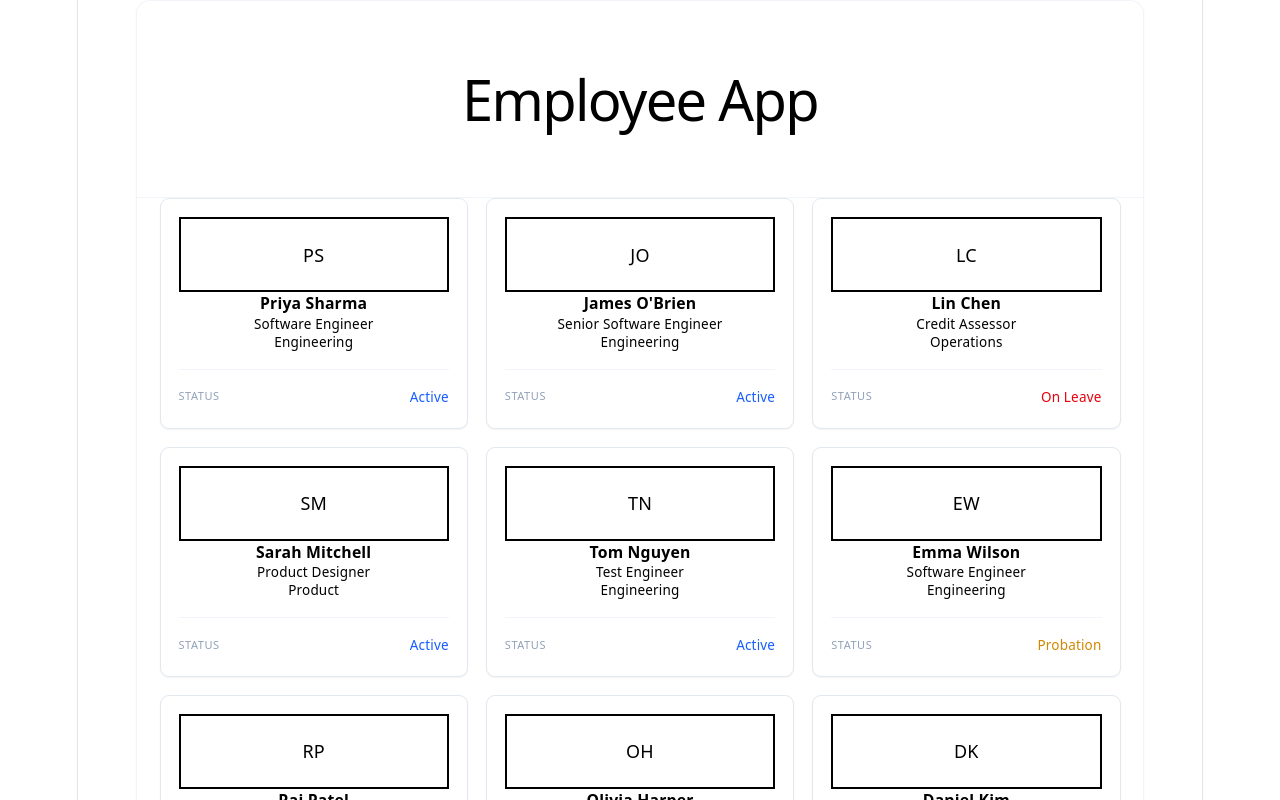
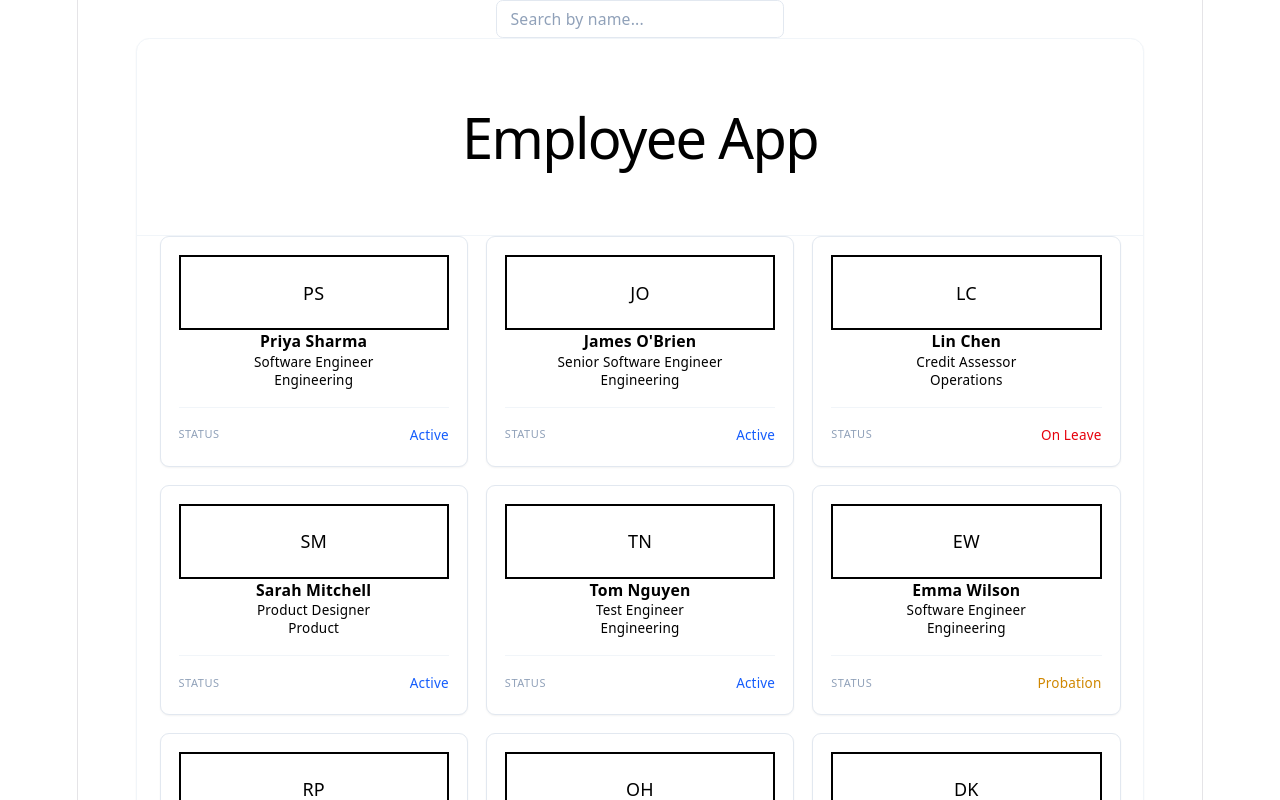
Before and after one commit to daroGH/employee-app, a React (Vite) app: page / in a window 1280 px wide. Shown: the top 800 px of the page. Built offline with nearby package versions, Linux system fonts and the light colour scheme.

Commit message:
Add filter components and use query params as search input to get the search result

```diff
--- a/src/App.jsx
+++ b/src/App.jsx
@@ -1,11 +1,15 @@
 import './App.css'
 import { useState, useEffect } from 'react';
 import Employees from './components/Employees/Employees';
+import Filters from './components/Filters/Filters';
 
 function App() {
   const [employees, setEmployees] = useState([]);
   const [isLoading, setIsLoading] = useState(true);
   const [error, setError] = useState(null);
+
+  const queryParams = new URLSearchParams(window.location.search)
+	const searchInput = queryParams.get('search')
 
   useEffect(() => {
     const fetchEmployees = async () => {
@@ -14,6 +18,17 @@ function App() {
         const response = await fetch('/applicants.json');
         if (!response.ok) throw new Error('Failed to fetch employee records');
         const data = await response.json();
+
+        // Check queryParam for any search/sort and return enriched data
+        // Search filter return filter data
+        // Sort
+        if(searchInput && searchInput.trim()!== '') {
+          const filteredData =
+            data.filter(employee => employee.name.toLowerCase().includes(searchInput.toLocaleLowerCase));
+
+          return setEmployees(filteredData)
+        }
+
         setEmployees(data);
       } catch (err) {
         setError(err.message);
@@ -22,7 +37,7 @@ function App() {
       }
     };
     fetchEmployees();
-  }, []);
+  }, [searchInput]);
 
   if (isLoading) {
     return <div>Loading</div>
@@ -34,6 +49,7 @@ function App() {
 
   return (
     <div>
+      <Filters />
       <Employees employees={employees}/>
     </div>
   )
--- /dev/null
+++ b/src/components/Filters/Filters.tsx
@@ -0,0 +1,32 @@
+import { useState } from "react";
+
+export default function Filters() {
+  const [searchQuery, setSearchQuery] = useState(() => {
+    const params = new URLSearchParams(window.location.search);
+    return params.get("search") || "";
+  });
+
+  const handleSearchChange = (e) => {
+    const value = e.target.value;
+    setSearchQuery(value);
+
+    // Sync the search input directly with the browser URL bar
+    const url = new URL(window.location.href);
+    if (value) {
+      url.searchParams.set("search", value);
+    } else {
+      url.searchParams.delete("search");
+    }
+    window.history.replaceState({}, "", url);
+  };
+
+  return (
+    <input
+      type="text"
+      placeholder="Search by name..."
+      value={searchQuery}
+      onChange={handleSearchChange}
+      className="w-full sm:w-64 px-3 py-1.5 text-sm bg-white border border-slate-200 rounded-md focus:outline-hidden focus:border-slate-400 placeholder-slate-400"
+    />
+  );
+}
```
